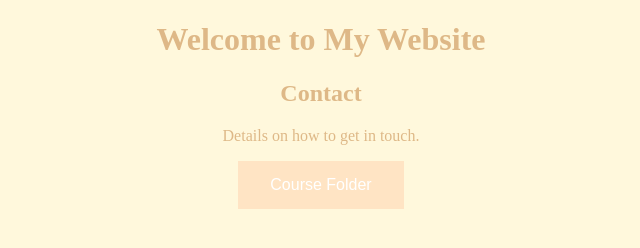
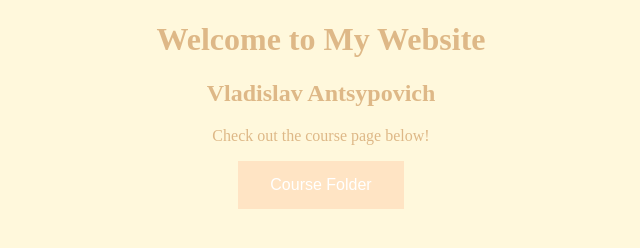
Before and after one commit to devantsyp/devantsyp.github.io, a plain HTML site: page index.html in a window 1280 px wide. Shown: the whole page, without its empty margins (319-959 px from the left). Drawn offline with Linux system fonts and the light colour scheme.

Commit message:
Update index.html

```diff
--- a/index.html
+++ b/index.html
@@ -17,8 +17,8 @@
         <main>
 
             <section>
-                <h2>Contact</h2>
-                <p>Details on how to get in touch. </p>
+                <h2>Vladislav Antsypovich</h2>
+                <p>Check out the course page below! </p>
             </section>
 
             <a href="https://devantsyp.github.io/itis3135">
```
